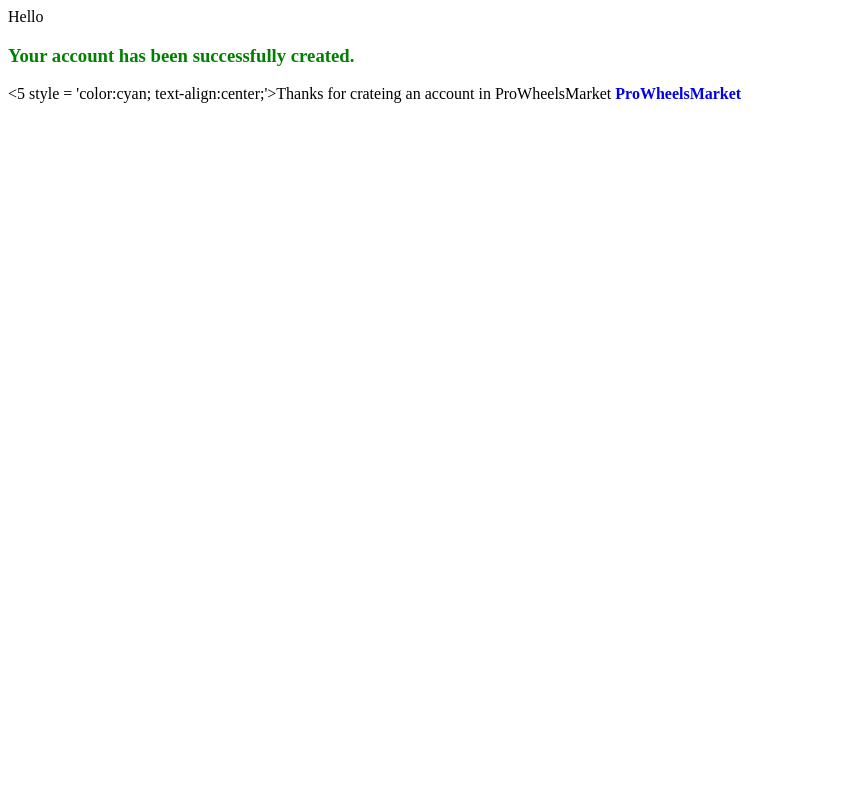
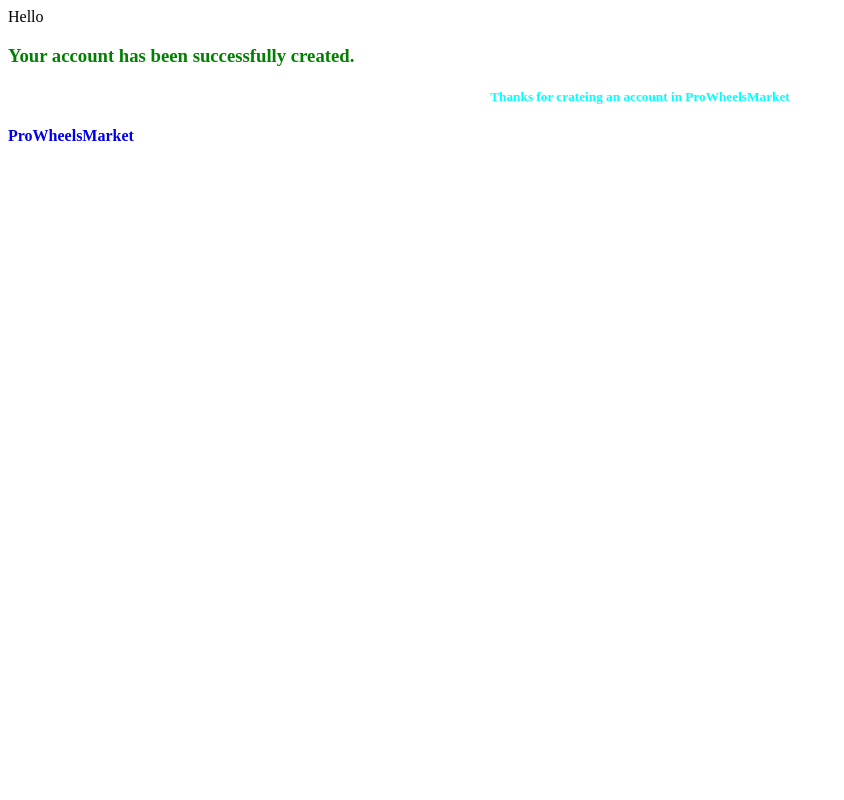
Before and after one commit to morsalin-islam335/ProWheelsMarket2, a Django app: template user/templates/sign_up_mail.html in a window 1280 px wide. Shown: the whole page, without its empty margins (0-844 px from the left). Run offline with Django 5.2, Linux system fonts and the light colour scheme; the template is opened without the code that fills it, so the values that code supplies are empty.

Commit message:
change tag

```diff
--- a/user/templates/sign_up_mail.html
+++ b/user/templates/sign_up_mail.html
@@ -1,5 +1,5 @@
 <p>Hello {{first_name}} {{last_name}}</p>
 
 <h3 style = 'color:green;'>Your account has been successfully created.</h3>
-<5 style = 'color:cyan; text-align:center;'>Thanks for crateing an account in ProWheelsMarket</5>
+<h5 style = 'color:cyan; text-align:center;'>Thanks for crateing an account in ProWheelsMarket</h5>
 <b><a href="https://prowheelsmarkets.onrender.com/" style = 'text-decoration:none;'>ProWheelsMarket</a></b>
```
